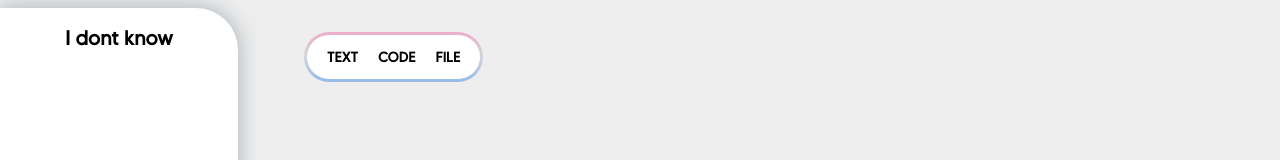
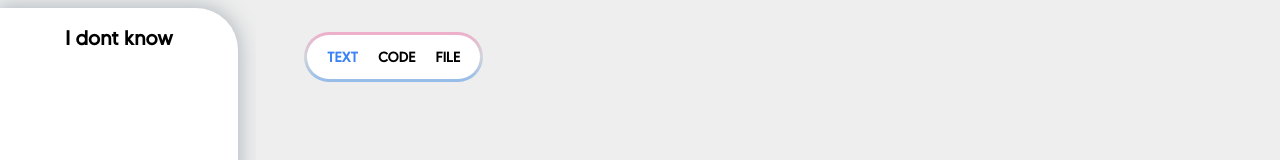
Before and after one commit to nagesh-merva/TogetherAi_model, a React (Vite) app in the folder frontend/: page / in a window 1280 px wide. Shown: the top 160 px of the page. Built offline with nearby package versions, Linux system fonts and the light colour scheme.

Commit message:
code/text/file buttons

```diff
--- a/frontend/src/components/Display.jsx
+++ b/frontend/src/components/Display.jsx
@@ -9,6 +9,7 @@ function Display() {
     const [prompt, setPrompt] = useState("")
     const [loading, setLoading] = useState(false)
     const [outputText, setOutputText] = useState("")
+    const [selectedContent, setSelectedContent] = useState('text')
 
     const GivePrompt = async (event) => {
         event.preventDefault()
@@ -40,11 +41,15 @@ function Display() {
         }
     }
 
+    const handleSelect = (type) => {
+        setSelectedContent(type)
+    }
+
     return (
         <div className="relative h-screen w-full flex">
             <SideBar />
             <div className="relative flex justify-center items-center h-full w-4/5 bg-custom-white">
-                <SwitchOutput />
+                <SwitchOutput selectedContent={selectedContent} onSelect={handleSelect} />
                 <div className="h-3/5 w-full ">
                     {loading ? (
                         <Loading />
--- a/frontend/src/components/TypeSwitch.jsx
+++ b/frontend/src/components/TypeSwitch.jsx
@@ -1,13 +1,18 @@
+import React from "react"
 
+function SwitchOutput({ selectedContent, onSelect }) {
 
-function SwitchOutput() {
+    const getButtonClasses = (type) => {
+        return `py-3 font-semibold font-tommy text-sm ${selectedContent === type ? "text-blue-500" : "text-black"
+            }`
+    }
 
     return (
         <div className="absolute top-8 z-40 left-12 h-fit w-auto rounded-full bg-gradient-to-b from-[rgba(238,174,202,1)] via-gray-300 to-[rgba(148,187,233,1)]">
             <div className="bg-white rounded-full m-[3px] px-5 space-x-5">
-                <button className=" py-3 font-semibold font-tommy text-sm">TEXT</button>
-                <button className=" py-3 font-semibold font-tommy text-sm">CODE</button>
-                <button className=" py-3 font-semibold font-tommy text-sm">FILE</button>
+                <button onClick={() => onSelect('text')} className={getButtonClasses('text')}>TEXT</button>
+                <button onClick={() => onSelect('code')} className={getButtonClasses('code')}>CODE</button>
+                <button onClick={() => onSelect('file')} className={getButtonClasses('file')}>FILE</button>
             </div>
         </div>
     )
```
